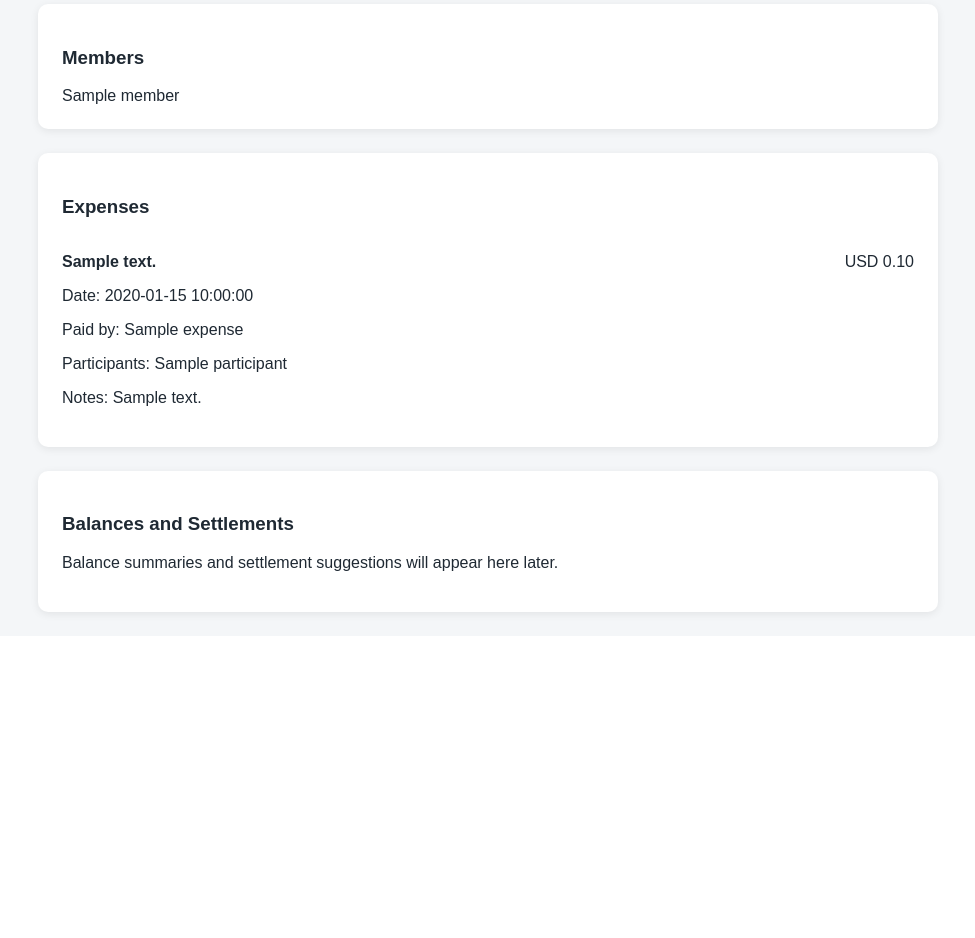
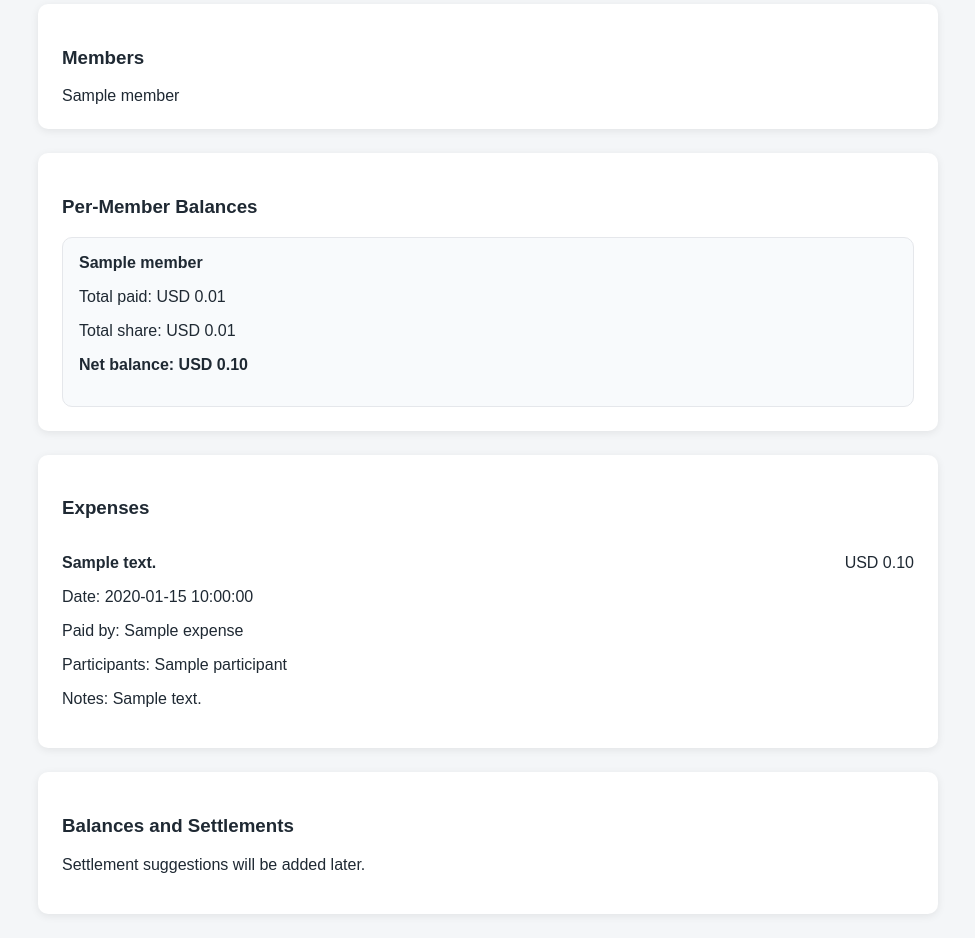
Before and after one commit to lqminhhh/bill-buddy, a Flask app: template templates/trip_detail.html in a window 1280 px wide. Shown: the part 273-1211 px from the top of the page, without its empty margins (152-1127 px from the left). Before the commit the page ends 893 px from the top, so only its background shows below. Run offline with Flask 3, Linux system fonts and the light colour scheme; the template is opened without the code that fills it: most values are stand-ins (such as "Sample title", 1, 10 or a date in 2020).

Commit message:
Display member balances on trip page

```diff
--- a/app.py
+++ b/app.py
@@ -2,6 +2,11 @@ from datetime import date
 
 from flask import Flask, abort, redirect, render_template, request, url_for
 
+from utils.calculations import (
+    calculate_net_balance_by_member,
+    calculate_total_owed_share_by_member,
+    calculate_total_paid_by_member,
+)
 from utils.db import fetch_all, fetch_one, get_db_connection
 from utils.helpers import format_cents, parse_money_to_cents, safe_strip
 
@@ -116,12 +121,17 @@ def create_app():
         trip = _get_trip_or_404(trip_id)
         members = _get_trip_members(trip_id)
         expenses = _get_trip_expenses(trip_id)
+        expense_participants = _get_trip_expense_participants(trip_id)
+        balance_summary = _build_member_balance_summary(
+            members, expenses, expense_participants
+        )
 
         return render_template(
             "trip_detail.html",
             trip=trip,
             members=members,
             expenses=expenses,
+            balance_summary=balance_summary,
         )
 
     @app.route("/trip/<int:trip_id>/expense/new", methods=["GET", "POST"])
@@ -175,7 +185,9 @@ def create_app():
                 errors.append("Select at least one participant.")
             else:
                 try:
-                    participant_ids = [int(member_id) for member_id in form_data["participant_ids"]]
+                    participant_ids = [
+                        int(member_id) for member_id in form_data["participant_ids"]
+                    ]
                 except ValueError:
                     errors.append("Participants must be valid trip members.")
 
@@ -250,7 +262,7 @@ def _get_trip_or_404(trip_id):
 
 
 def _get_trip_members(trip_id):
-    return fetch_all(
+    rows = fetch_all(
         """
         SELECT id, name, is_self
         FROM members
@@ -259,6 +271,7 @@ def _get_trip_members(trip_id):
         """,
         (trip_id,),
     )
+    return [dict(row) for row in rows]
 
 
 def _get_trip_expenses(trip_id):
@@ -310,6 +323,57 @@ def _get_trip_expenses(trip_id):
     return expenses
 
 
+def _get_trip_expense_participants(trip_id):
+    rows = fetch_all(
+        """
+        SELECT
+            expense_participants.expense_id,
+            expense_participants.member_id
+        FROM expense_participants
+        JOIN expenses ON expenses.id = expense_participants.expense_id
+        WHERE expenses.trip_id = ?
+        ORDER BY expense_participants.expense_id ASC, expense_participants.member_id ASC
+        """,
+        (trip_id,),
+    )
+    return [dict(row) for row in rows]
+
+
+def _build_member_balance_summary(members, expenses, expense_participants):
+    paid_by_member = calculate_total_paid_by_member(members, expenses)
+    share_by_member = calculate_total_owed_share_by_member(
+        members, expenses, expense_participants
+    )
+    net_by_member = calculate_net_balance_by_member(
+        members, expenses, expense_participants
+    )
+
+    summary = []
+    for member in members:
+        net_balance = net_by_member[member["id"]]
+        summary.append(
+            {
+                "id": member["id"],
+                "name": member["name"],
+                "is_self": member["is_self"],
+                "total_paid": paid_by_member[member["id"]],
+                "total_share": share_by_member[member["id"]],
+                "net_balance": net_balance,
+                "balance_class": _get_balance_class(net_balance),
+            }
+        )
+
+    return summary
+
+
+def _get_balance_class(net_balance):
+    if net_balance > 0:
+        return "balance-positive"
+    if net_balance < 0:
+        return "balance-negative"
+    return "balance-neutral"
+
+
 app = create_app()
 
 
--- a/static/css/style.css
+++ b/static/css/style.css
@@ -159,6 +159,40 @@ textarea {
     gap: 1rem;
 }
 
+.balance-grid {
+    display: grid;
+    grid-template-columns: repeat(auto-fit, minmax(220px, 1fr));
+    gap: 1rem;
+}
+
+.balance-card {
+    border: 1px solid #e5e7eb;
+    border-radius: 10px;
+    padding: 1rem;
+    background-color: #f8fafc;
+}
+
+.balance-card-header h4 {
+    margin-top: 0;
+    margin-bottom: 0.75rem;
+}
+
+.balance-value {
+    font-weight: bold;
+}
+
+.balance-positive {
+    color: #166534;
+}
+
+.balance-negative {
+    color: #b91c1c;
+}
+
+.balance-neutral {
+    color: #475569;
+}
+
 .empty-state {
     text-align: center;
 }
--- a/templates/trip_detail.html
+++ b/templates/trip_detail.html
@@ -26,6 +26,33 @@
         </ul>
     {% else %}
         <p>No members added yet.</p>
+    {% endif %}
+</section>
+
+<section class="card">
+    <h3>Per-Member Balances</h3>
+    {% if balance_summary %}
+        <div class="balance-grid">
+            {% for member in balance_summary %}
+                <article class="balance-card">
+                    <div class="balance-card-header">
+                        <h4>
+                            {{ member["name"] }}
+                            {% if member["is_self"] %}
+                                <span class="badge">You</span>
+                            {% endif %}
+                        </h4>
+                    </div>
+                    <p>Total paid: {{ format_cents(member["total_paid"], trip["currency"]) }}</p>
+                    <p>Total share: {{ format_cents(member["total_share"], trip["currency"]) }}</p>
+                    <p class="balance-value {{ member['balance_class'] }}">
+                        Net balance: {{ format_cents(member["net_balance"], trip["currency"]) }}
+                    </p>
+                </article>
+            {% endfor %}
+        </div>
+    {% else %}
+        <p>No balance data yet.</p>
     {% endif %}
 </section>
 
@@ -60,6 +87,6 @@
 
 <section class="card">
     <h3>Balances and Settlements</h3>
-    <p>Balance summaries and settlement suggestions will appear here later.</p>
+    <p>Settlement suggestions will be added later.</p>
 </section>
 {% endblock %}
```
